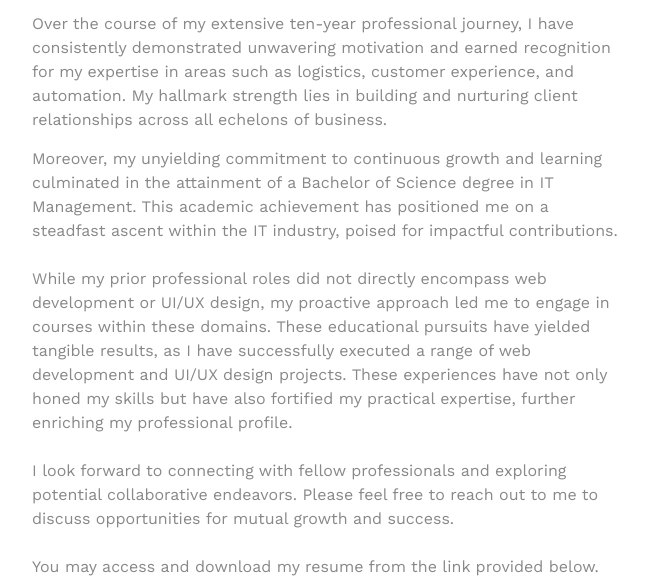
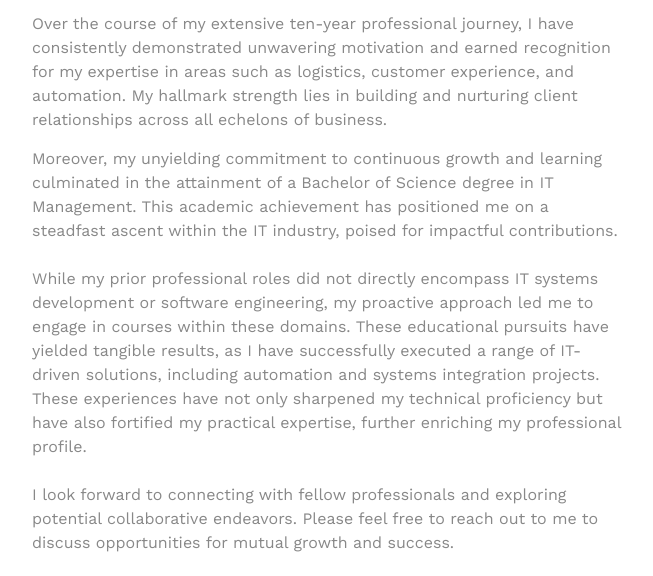
Before and after one commit to Ritish22/Ritish-Resume, a plain HTML site: page index.html in a window 1280 px wide. Shown: the part 224-800 px from the top of the page, without its empty margins (313-966 px from the left). Drawn offline with nearby package versions, Linux system fonts and the light colour scheme.

Commit message:
Update index.html

```diff
--- a/index.html
+++ b/index.html
@@ -263,7 +263,7 @@
                                             Over the course of my extensive ten-year professional journey, I have consistently demonstrated unwavering motivation and earned recognition for my expertise in areas such as logistics, customer experience, and automation. My hallmark strength lies in building and nurturing client relationships across all echelons of business.</p>
                                         <p>Moreover, my unyielding commitment to continuous growth and learning culminated in the attainment of a Bachelor of Science degree in IT Management. This academic achievement has positioned me on a steadfast ascent within the IT industry, poised for impactful contributions.</p>
                                         <br>
-                                        <p>While my prior professional roles did not directly encompass web development or UI/UX design, my proactive approach led me to engage in courses within these domains. These educational pursuits have yielded tangible results, as I have successfully executed a range of web development and UI/UX design projects. These experiences have not only honed my skills but have also fortified my practical expertise, further enriching my professional profile.</p>
+                                        <p>While my prior professional roles did not directly encompass IT systems development or software engineering, my proactive approach led me to engage in courses within these domains. These educational pursuits have yielded tangible results, as I have successfully executed a range of IT-driven solutions, including automation and systems integration projects. These experiences have not only sharpened my technical proficiency but have also fortified my practical expertise, further enriching my professional profile.</p>
                                         <br>
                                         <p>I look forward to connecting with fellow professionals and exploring potential collaborative endeavors. Please feel free to reach out to me to discuss opportunities for mutual growth and success.</p>
                                         <br>
```
